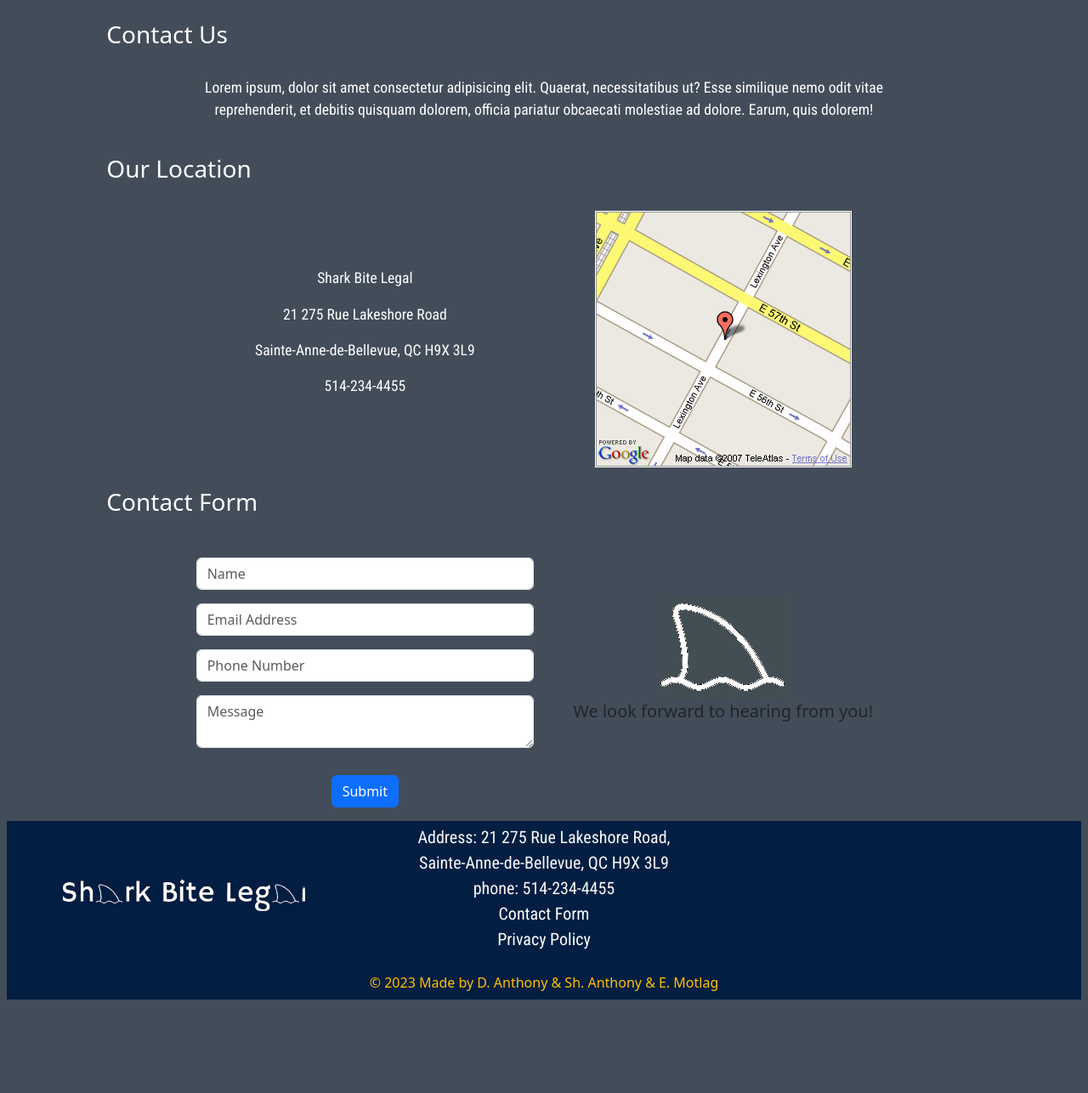
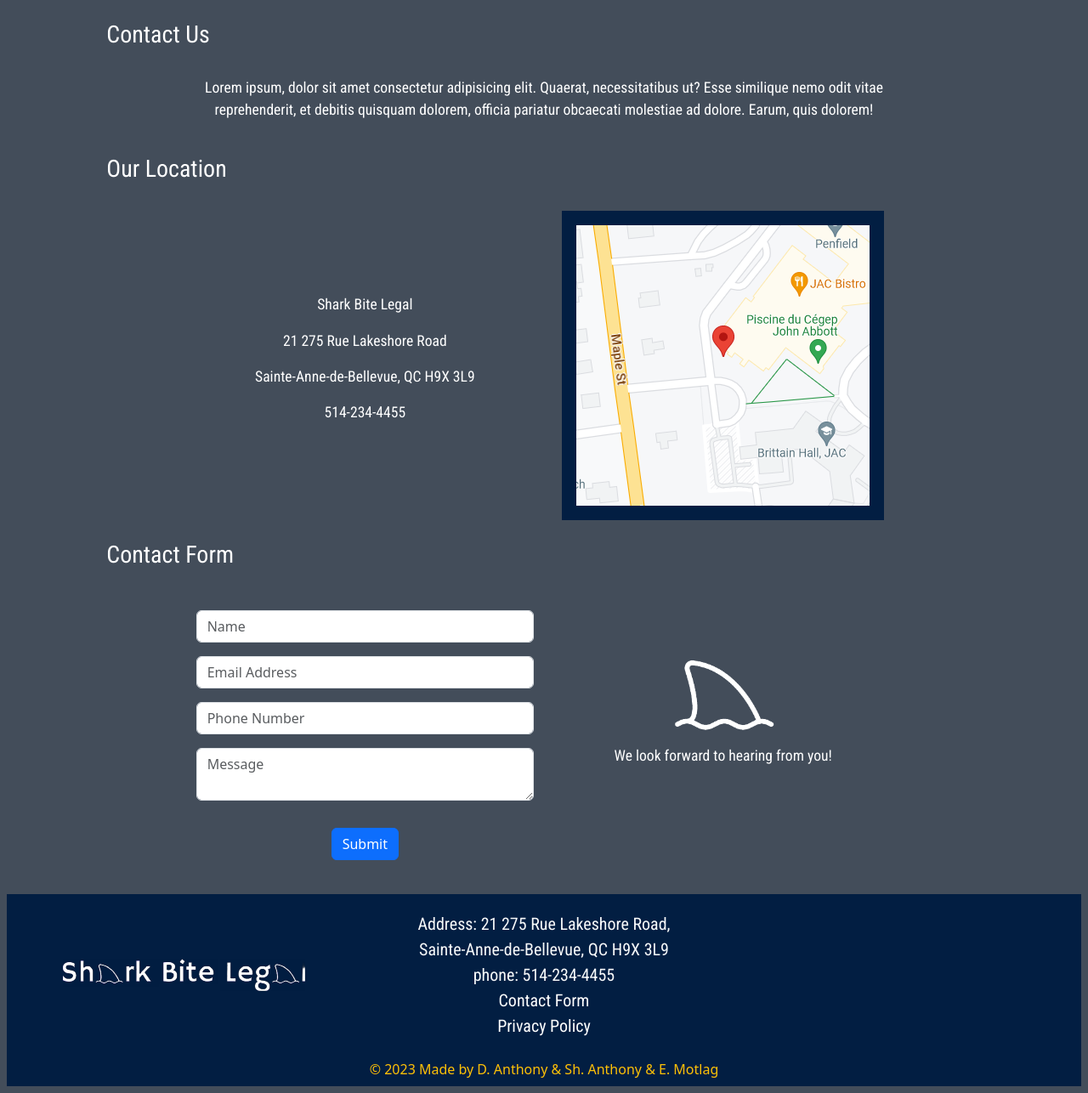
Before and after one commit to Dom-Ant/FSD08SharkBiteLegal, a PHP site: page /Contact.html in a window 1280 px wide. Shown: the part 67-1353 px from the top of the page at 85% size. Before the commit the page ends 1243 px from the top, so only its background shows below. Run offline with PHP 8.4, Linux system fonts and the light colour scheme.

Commit message:
contact page, form, image, footer padding

```diff
--- a/CSS/Main.css
+++ b/CSS/Main.css
@@ -79,7 +79,27 @@ p {
 
 
 .contactTitles {
+    font-family: 'Roboto Condensed', sans-serif;
     color: #FFFFFF;
+}
+
+h4 {
+    font-family: 'Roboto Condensed', sans-serif;
+    color: #FFFFFF;
+    font-size: 28px;
+}
+
+#sharkfinwhite {
+
+    max-width: 35%;
+}
+
+.border-primary {
+    border-color: #021E42 !important;
+}
+
+.bg-border {
+    background-color:#021E42 !important;
 }
 
 /* Footer */
--- a/Contact.html
+++ b/Contact.html
@@ -70,7 +70,7 @@
             </div>
             <div class="col-md-4">
                 <a href="google.ca">
-                    <img src="images/introgmaps_15a.png" class="img-fluid">
+                    <img src="images/location.png" class="border border-primary p-3 bg-border img-fluid">
                 </a>
             </div>
         </div>
@@ -85,28 +85,28 @@
     </div>
 
     <div class="container-fluid">
-        <div class="row justify-content-center text-center">
+        <div class="row justify-content-center text-center mb-4">
             <div class="col-md-4 align-self-center">
-                <form>
+                <form action="http://jac.stephmoreau.ca/submitForm/" method="POST">
                     <div class="form-group my-3">
-                        <input type="text" class="form-control" placeholder="Name">
+                        <input type="text" name="name" class="form-control" placeholder="Name">
                     </div>
                     <div class="form-group my-3">
-                        <input type="email" class="form-control" placeholder="Email Address">
+                        <input type="email" name="email" class="form-control" placeholder="Email Address">
                     </div>
                     <div class="form-group my-3">
-                        <input type="text" class="form-control" placeholder="Phone Number">
+                        <input type="text" name="phone" class="form-control" placeholder="Phone Number">
                     </div>
                     <div class="form-group my-3">
-                        <textarea class="form-control" placeholder="Message"></textarea>
+                        <textarea name="message" class="form-control" placeholder="Message"></textarea>
                     </div>
                     <button type="submit" class="btn btn-primary my-3">Submit</button>
                 </form>
             </div>
 
             <div class="col-md-4 align-self-center pb-5">
-                <img src="images/logosmall.png">
-                <h5>We look forward to hearing from you!</h2>
+                <img id="sharkfinwhite" src="images/sharkfinwhite.png">
+                <p>We look forward to hearing from you!</p>
             </div>
         </div>
     </div>
@@ -122,7 +122,7 @@
                         <img class="d-sm-block d-none" src="/Images/sharkBiteLogo.png" alt="logo">
                     </a>
                 </div>
-                <div class="col-md-4 text-light justify-content-center d-flex align-items-center">
+                <div class="col-md-4 text-light justify-content-center d-flex align-items-center mt-3">
                     <ul class="list-unstyled font-roboto">
                         <li>Address: 21 275 Rue Lakeshore Road,</li>
                         <li>Sainte-Anne-de-Bellevue, QC H9X 3L9</li>
--- a/Practice.html
+++ b/Practice.html
@@ -228,7 +228,7 @@
             <img class="d-sm-block d-none" src="/Images/sharkBiteLogo.png" alt="logo">
           </a>
         </div>
-        <div class="col-md-4 text-light justify-content-center d-flex align-items-center">
+        <div class="col-md-4 text-light justify-content-center d-flex align-items-center mt-3">
           <ul class="list-unstyled font-roboto">
             <li>Address: 21 275 Rue Lakeshore Road,</li>
             <li>Sainte-Anne-de-Bellevue, QC H9X 3L9</li>
--- a/Team.html
+++ b/Team.html
@@ -121,7 +121,7 @@
                         <img class="d-sm-block d-none" src="/Images/sharkBiteLogo.png" alt="logo">
                     </a>
                 </div>
-                <div class="col-md-4 text-light justify-content-center d-flex align-items-center">
+                <div class="col-md-4 text-light justify-content-center d-flex align-items-center mt-3">
                     <ul class="list-unstyled font-roboto">
                         <li>Address: 21 275 Rue Lakeshore Road,</li>
                         <li>Sainte-Anne-de-Bellevue, QC H9X 3L9</li>
--- a/index.html
+++ b/index.html
@@ -114,7 +114,7 @@
                         <img class="d-sm-block d-none" src="/Images/sharkBiteLogo.png" alt="logo">
                     </a>
                 </div>
-                <div class="col-md-4 text-light justify-content-center d-flex align-items-center">
+                <div class="col-md-4 text-light justify-content-center d-flex align-items-center mt-3">
                     <ul class="list-unstyled font-roboto">
                         <li>Address: 21 275 Rue Lakeshore Road,</li>
                         <li>Sainte-Anne-de-Bellevue, QC H9X 3L9</li>
```
Also changed, not shown: Images/location.png (added).
